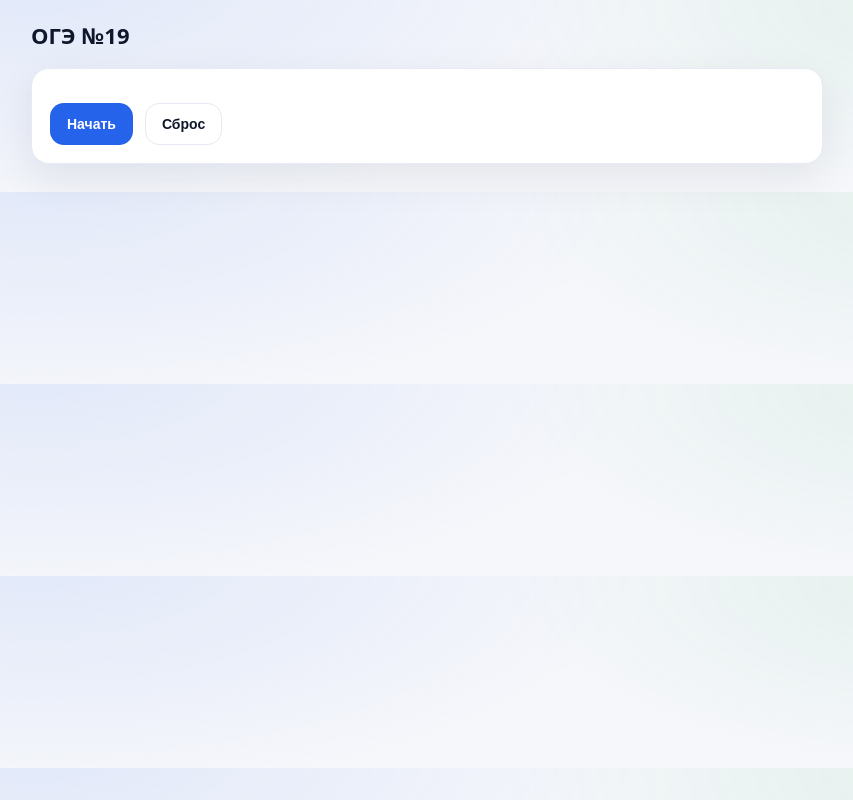
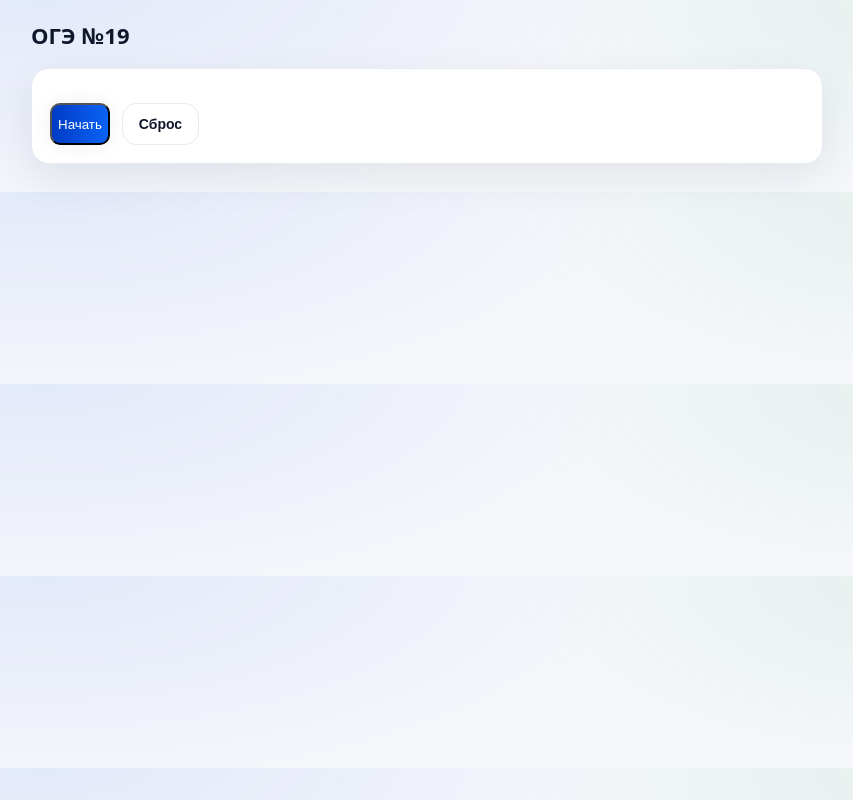
Before and after one commit to KriiisVe/19_oge, a plain HTML site: page index.html in a window 1280 px wide. Shown: the whole page, without its empty margins (213-1066 px from the left). Drawn offline with Linux system fonts and the light colour scheme.

Commit message:
Revamp primary button styles in index.html
Updated styles for primary button with new gradient background, shadow, and hover effect.

```diff
--- a/index.html
+++ b/index.html
@@ -176,16 +176,20 @@
       flex-wrap: wrap;
       margin-top: 16px;
     }
-    button.primary{
-      padding: 12px 16px;
-      border-radius: 14px;
-      border: 1px solid rgba(37,99,235,.25);
-      background: var(--accent);
-      color: #fff;
-      cursor:pointer;
-      font-weight: 700;
-      font-size: 14px;
-    }
+
+     button.primary {
+    text-align: center;
+    transition: 0.5s;
+    background-size: 200% auto;
+    color: white;
+    box-shadow: 0 0 20px #eee;
+    border-radius: 10px;
+    background-image: linear-gradient(to right, #003CC5 0%, #0B63F6 51%, #003CC5 100%);
+}
+
+ button.primary:hover {
+     background-position: right center;
+}
     button.secondary{
       padding: 12px 16px;
       border-radius: 14px;
```
